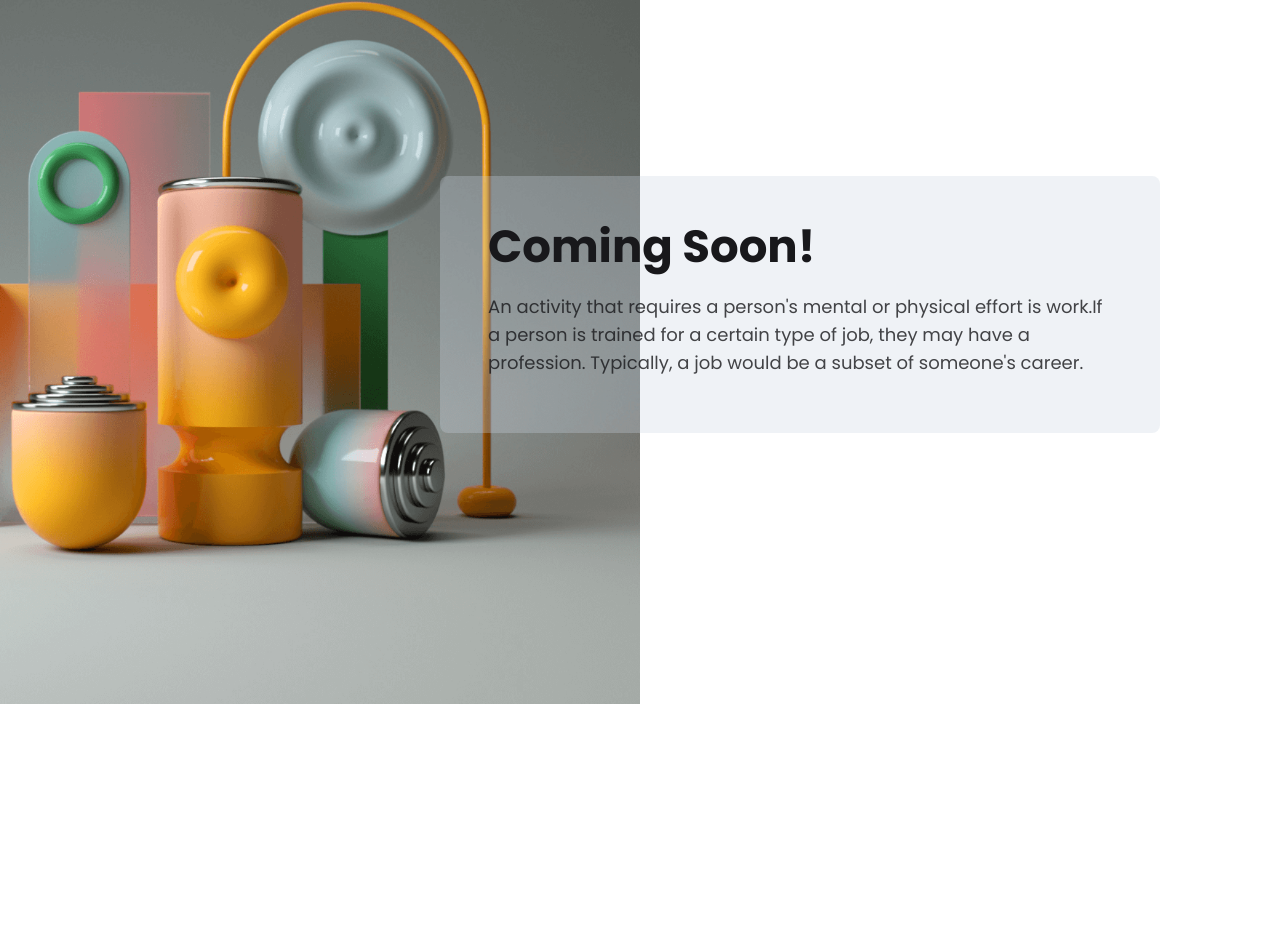
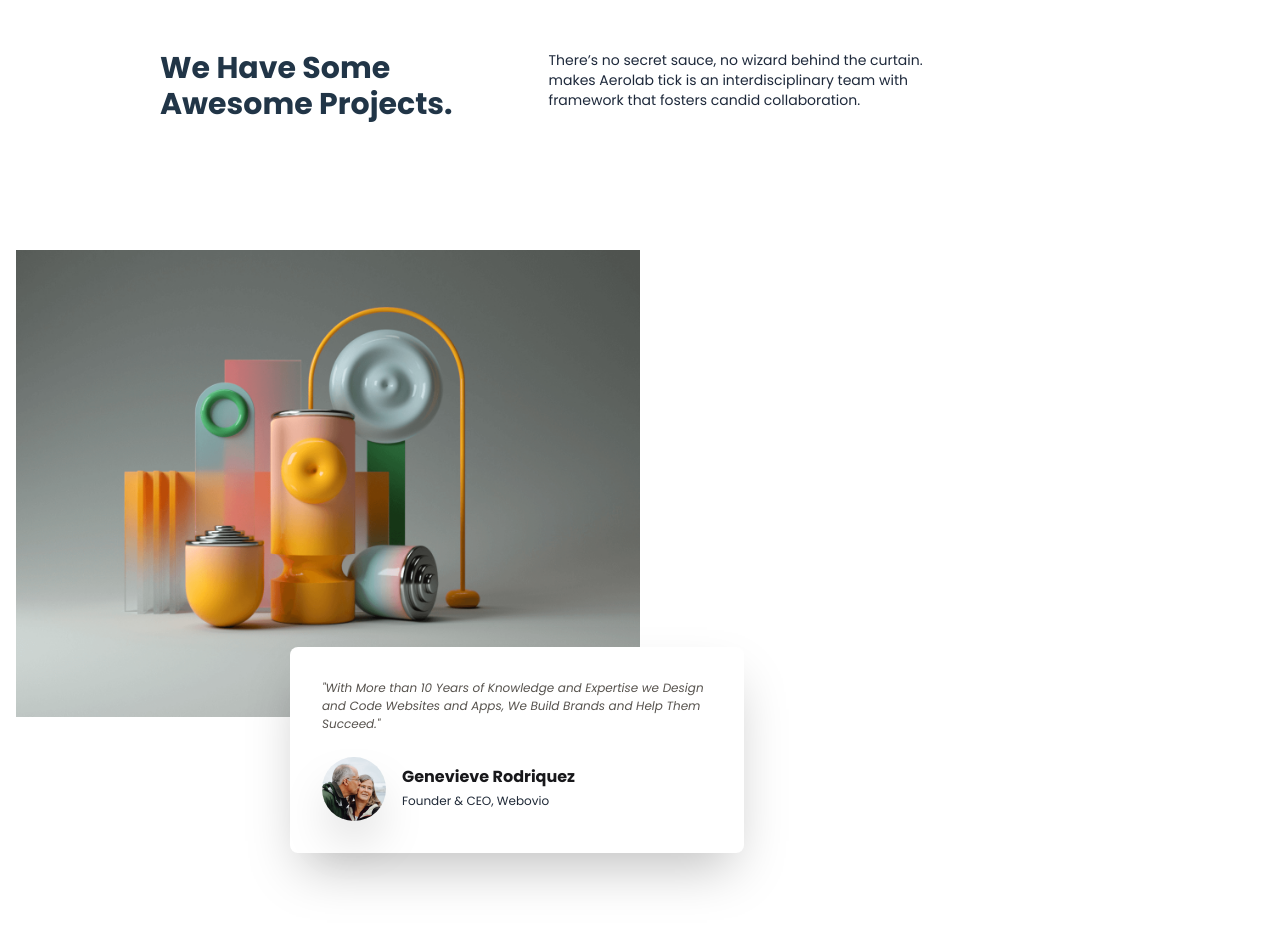
Before and after one commit to rashedsabbir/Figma-to-React-HTML-Practice, a React (Vite) app in the folder React/Webovio/: page / in a window 1280 px wide. Shown: the part 1426-2352 px from the top of the page. Before the commit the page ends 2130 px from the top, so only its background shows below. Built offline with nearby package versions, Linux system fonts and the light colour scheme.

Commit message:
project image repositioned

```diff
--- a/React/Webovio/src/components/Ceo/Ceo.jsx
+++ b/React/Webovio/src/components/Ceo/Ceo.jsx
@@ -2,8 +2,8 @@ import React from "react";
 import img from "../../assets/slider-4.png";
 const Ceo = () => {
   return (
-    <div className="pt-24 pb-12 px-40">
-      <div className="flex flex-row justify-between text-stone-600">
+    <div className="pt-24 pb-24 px-40">
+      <div className="flex flex-row justify-between text-stone-600 ">
         <div className="flex flex-col">
           <h6 className="text-sm pt-20 pb-8">What we do for you?</h6>
           <h1 className="font-bold pb-8 text-3xl">
--- a/React/Webovio/src/components/Projects/Projects.jsx
+++ b/React/Webovio/src/components/Projects/Projects.jsx
@@ -1,25 +1,50 @@
 import React from "react";
-
+import img from "../../assets/slider-4.png";
 const Projects = () => {
   return (
     <div>
+      <div className="pb-12 px-40">
+        <div className="border-b-2 border-gray-100 mb-24 flex items-center justify-center w-[840px]"></div>
+        <div className="flex flex-row gap-24 mb-12">
+          <h1 className="font-bold pb-8 text-3xl">
+            We Have Some
+            <br />
+            Awesome Projects.
+          </h1>
+          <h6 className="text-sm pb-8 text-slate-800">
+            There’s no secret sauce, no wizard behind the curtain.
+            <br />
+            makes Aerolab tick is an interdisciplinary team with
+            <br />
+            framework that fosters candid collaboration.
+          </h6>
+        </div>
+      </div>
       <section className="ezy__comingsoon7 light bg-white  text-zinc-900 dark:text-white relative overflow-hidden z-[1] text-[#04004d]">
         <div className="container px-4 flex">
           <div className="grid grid-cols-12 min-h-screen">
             <div className="col-span-12 lg:col-span-6">
-              <div className="bg-cover bg-no-repeat bg-center -z-[1] hidden w-[60vw] float-right lg:block h-full project-pic"></div>
+              <div className="bg-contain bg-no-repeat  -z-[1] hidden w-full float-right lg:block h-full project-pic"></div>
             </div>
-            <div className="col-span-12 lg:col-span-5 py-12 flex items-center h-full">
-              <div className="bg-slate-300 dark:bg-gray-900 bg-opacity-30 dark:bg-opacity-70 -ml-[200px] p-4 md:p-6 lg:p-12 rounded-lg">
-                <h2 className="font-bold text-[32px] leading-none md:text-[45px] mb-6">
-                  Coming Soon!
-                </h2>
-                <p className="text-lg opacity-80 mb-2">
-                  An activity that requires a person's mental or physical effort
-                  is work.If a person is trained for a certain type of job, they
-                  may have a profession. Typically, a job would be a subset of
-                  someone's career.
+            <div className=" flex items-center">
+              <div className="bg-white shadow-2xl -ml-[350px] -mb-[200px] p-8 rounded-lg">
+                <p class=" text-[12px] italic  text-stone-600 pb-6">
+                  "With More than 10 Years of Knowledge and Expertise we Design
+                  and Code Websites and Apps, We Build Brands and Help Them
+                  Succeed."
                 </p>
+                <div className="flex flex-row gap-4">
+                  <img
+                    src={img}
+                    className="w-16 h-16 rounded-full shadow-2xl"
+                    alt=""
+                    srcset=""
+                  />
+                  <div className="flex flex-col pt-2 gap-1">
+                    <p className="font-bold text-md">Genevieve Rodriquez</p>
+                    <p class="text-gray-800 text-xs">Founder & CEO, Webovio</p>
+                  </div>
+                </div>
               </div>
             </div>
           </div>
```
